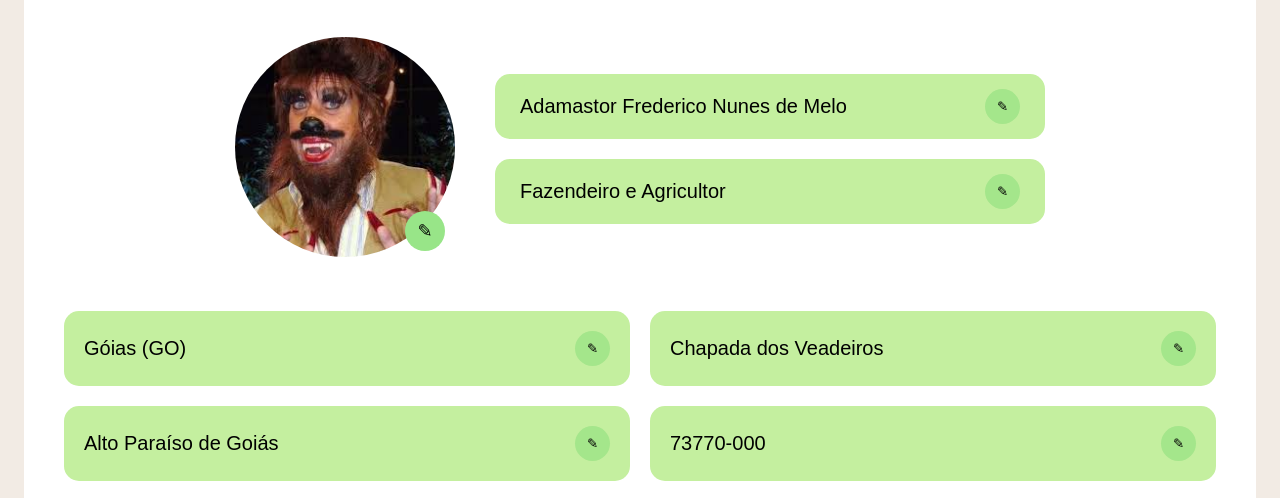
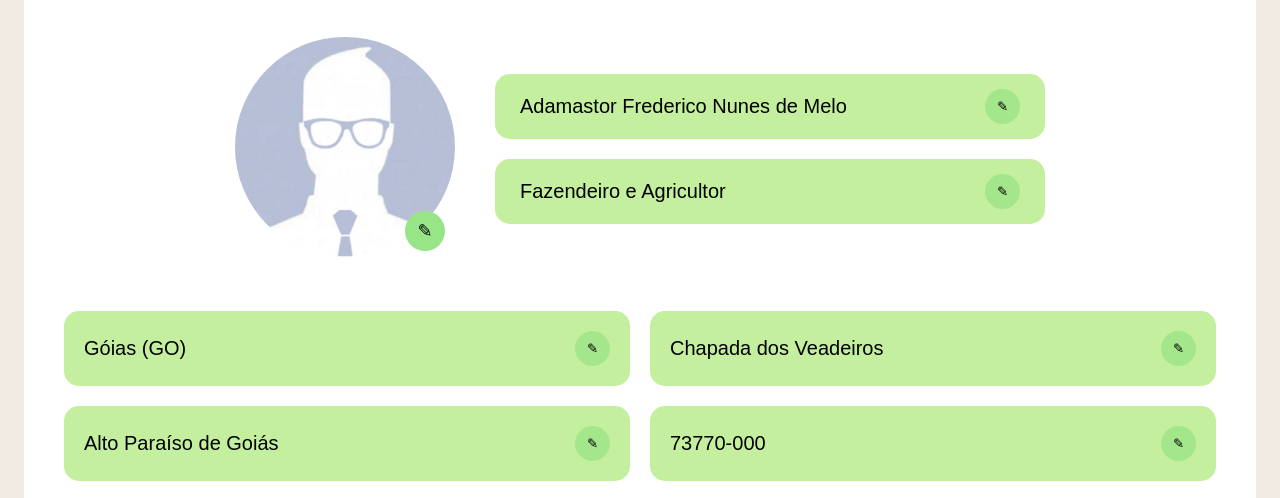
Before and after one commit to sirlucasw/Banco-de-Dados-PI, a plain HTML site: page SeedTrak/telas/perfil.html in a window 1280 px wide. Shown: the part 253-751 px from the top of the page. Drawn offline with Linux system fonts and the light colour scheme.

Commit message:
Add files via upload

```diff
--- a/SeedTrak/telas/perfil.html
+++ b/SeedTrak/telas/perfil.html
@@ -49,7 +49,7 @@
 
     <section class="profile-box">
         <div class="photo-section">
-            <img src="/assets/lobixomem.jpeg" class="profile-pic" />
+            <img src="/assets/chamber.png" class="profile-pic" />
             <button class="edit-btn">✎</button>
         </div>
 
```
Also changed, not shown: SeedTrak/assets/chamber.png (added).
